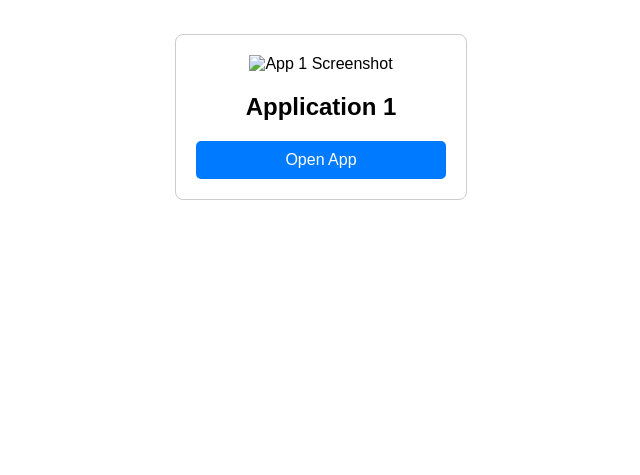
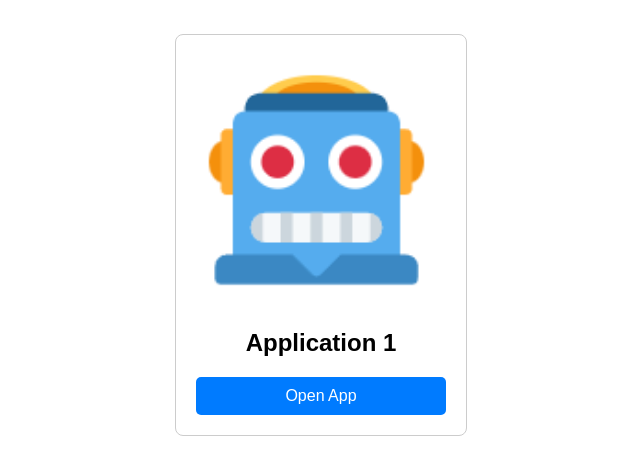
Before and after one commit to tommasotriggiano/streamlit-app-catalog, a plain HTML site: page index.html in a window 1280 px wide. Shown: the part 61-536 px from the top of the page, without its empty margins (319-959 px from the left). Drawn offline with Linux system fonts and the light colour scheme.

Commit message:
Update index.html

```diff
--- a/index.html
+++ b/index.html
@@ -43,7 +43,7 @@
     <h1>My Streamlit App Catalog</h1>
     <div class="app-list">
         <div class="app-item">
-            <img src="app1-screenshot.png" alt="App 1 Screenshot">
+            <img src="catalogue_icon.PNG" alt="App 1 Screenshot">
             <h2>Application 1</h2>
             <a href="http://34.173.89.181:8010/" target="_blank">Open App</a>
         </div>
```
